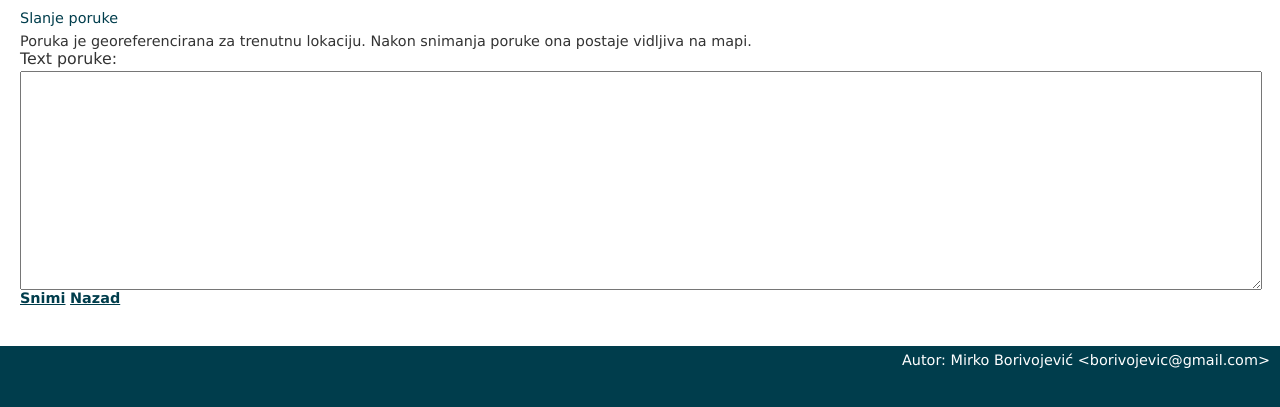
After one commit to borivojevic/final-thesys, a CakePHP app: the page made by application/app/views/pages/send_message_dialog.ctp in a window 1280 px wide. The commit adds this page. Shown: the top 407 px of the page. Run offline with PHP 8.4 and a stand-in for CakePHP, Linux system fonts and the light colour scheme; the template is opened without the code that fills it, so the values that code supplies are empty; some libraries are stand-ins or nearby versions.

Commit message:
Implemented send geo-taged message dialog on client side

```diff
--- a/application/app/controllers/pages_controller.php
+++ b/application/app/controllers/pages_controller.php
@@ -84,6 +84,9 @@ class PagesController extends AppController {
 		if (!empty($path[$count - 1])) {
 			$title_for_layout = Inflector::humanize($path[$count - 1]);
 		}
+		if('send_message_dialog' == $page) {
+			$this->layout = 'modal';
+		}
 		$this->set(compact('page', 'subpage', 'title_for_layout'));
 		$this->render(implode('/', $path));
 	}
--- a/application/app/views/elements/header.ctp
+++ b/application/app/views/elements/header.ctp
@@ -5,5 +5,5 @@
 
 	<h1>Vodič kroz restorane</h1>
 
-	<a href="javascript:void(0);" data-icon="plus">Pošalji poruku</a>
+	<a href="/pages/send_message_dialog" data-rel="dialog" data-icon="plus">Pošalji poruku</a>
 </div>
--- /dev/null
+++ b/application/app/views/pages/send_message_dialog.ctp
@@ -0,0 +1,18 @@
+<div data-role="page">
+
+<div data-role="header" data-theme="d" data-position="inline">
+	<h1>Slanje poruke</h1>
+</div>
+
+<div data-role="content" data-theme="c">
+	<p>Poruka je georeferencirana za trenutnu lokaciju. Nakon snimanja poruke ona postaje vidljiva na mapi.</p>
+
+	<div data-role="fieldcontain">
+		<label for="textarea">Text poruke:</label>
+		<textarea cols="40" rows="8" name="messageTextarea" id="messageTextarea"></textarea>
+	</div>
+
+	<a href="javascript:saveGeoMessageOnServer();" data-role="button" data-theme="b">Snimi</a>
+	<a href="javascript:void();" data-role="button" data-rel="back" data-theme="c">Nazad</a>
+</div>
+</div>
```
Also changed, not shown: application/app/webroot/js/notifications.js (+21 -0 lines).
